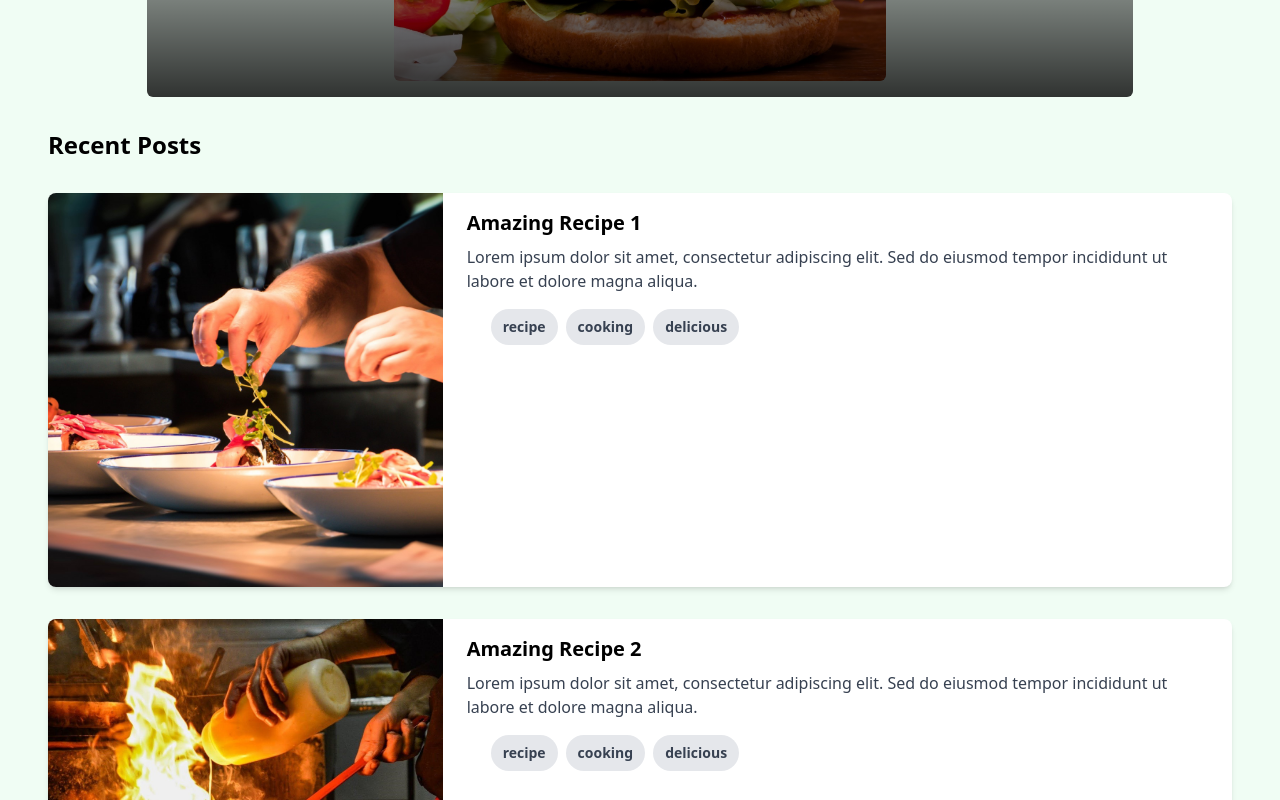
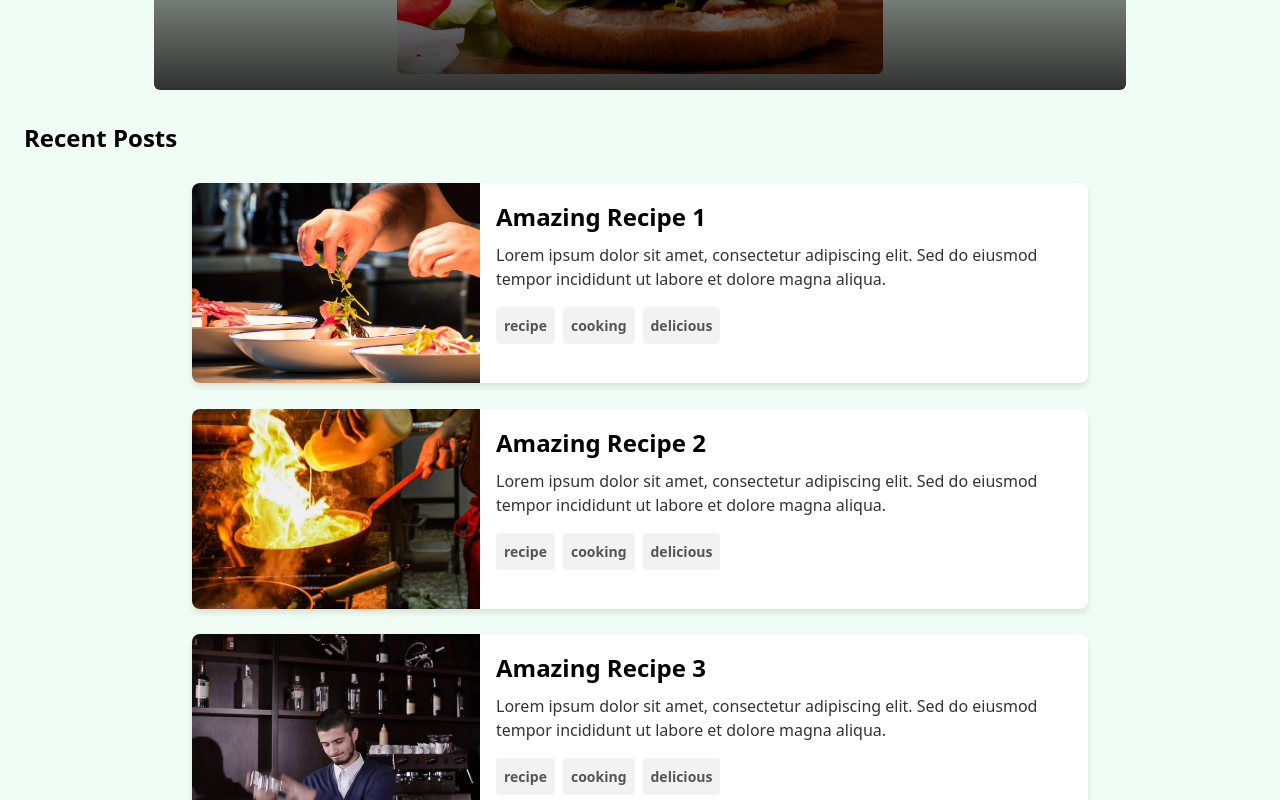
Before and after one commit to ramdeoines/Food-Blog, a Vue app: page / in a window 1280 px wide. Shown: the part 720-1520 px from the top of the page. Built offline with nearby package versions, Linux system fonts and the light colour scheme.

Commit message:
Wokring version, edited 'HomeCardComponent.vue' code.

```diff
--- a/src/components/CarouselComponent.vue
+++ b/src/components/CarouselComponent.vue
@@ -111,7 +111,7 @@ export default {
 <style scoped>
 /* Add Tailwind CSS styles specific to your carousel */
 .carousel-container {
-  max-width: 77%; /* Set your desired maximum width */
+  max-width: 76%; /* Set your desired maximum width */
   margin: 0 auto; /* Center the carousel */
 }
 
--- a/src/components/HomeCardComponent.vue
+++ b/src/components/HomeCardComponent.vue
@@ -1,14 +1,12 @@
 <template>
   <div class="flex justify-center">
-    <div class="max-w-full bg-white rounded-lg overflow-hidden shadow-md my-4 mx-2 sm:mx-4 md:mx-8 lg:mx-10 xl:mx-12 flex">
-      <img class="w-1/3 h-full object-cover object-left" :src="image" :alt="altText">
-      <div class="w-2/3 px-6 py-4">
-        <div class="font-bold text-xl mb-2">{{ title }}</div>
-        <p class="text-gray-700 text-base">{{ content }}</p>
-        <div class="px-6 pt-4 pb-2">
-          <span v-for="tag in tags" :key="tag"
-            class="inline-block bg-gray-200 rounded-full px-3 py-2 text-sm font-semibold text-gray-700 mr-2 mb-2">{{ tag
-            }}</span>
+    <div class="card-container">
+      <img :src="image" :alt="altText" class="card-image">
+      <div class="card-content">
+        <div class="card-title">{{ title }}</div>
+        <p class="card-text">{{ content }}</p>
+        <div class="card-tags">
+          <span v-for="tag in tags" :key="tag" class="card-tag">{{ tag }}</span>
         </div>
       </div>
     </div>
@@ -32,4 +30,70 @@ export default {
 .flex {
   justify-content: center;
 }
+
+/* Card Styles */
+.card-container {
+  max-width: 70%;
+  background-color: #fff;
+  border-radius: 8px;
+  overflow: hidden;
+  box-shadow: 0 4px 6px rgba(0, 0, 0, 0.1);
+  display: flex;
+  margin: 1%;
+}
+
+.card-image {
+  flex: 1;
+  object-fit: cover;
+  object-position: left;
+  width: 100%;
+  max-height: 200px;
+}
+
+.card-content {
+  flex: 2;
+  padding: 16px;
+  display: flex;
+  flex-direction: column;
+}
+
+.card-title {
+  font-size: 1.5rem;
+  font-weight: bold;
+  margin-bottom: 8px;
+}
+
+.card-text {
+  color: #333;
+  margin-bottom: 16px;
+}
+
+.card-tags {
+  display: flex;
+  flex-wrap: wrap;
+}
+
+.card-tag {
+  background-color: #f2f2f2;
+  color: #555;
+  font-size: 0.875rem;
+  font-weight: bold;
+  padding: 8px;
+  border-radius: 4px;
+  margin-right: 8px;
+  margin-bottom: 8px;
+}
+
+/* Media Query for Small Screens */
+@media screen and (max-width: 768px) {
+  .card-container {
+    flex-direction: column; /* Stack elements vertically on smaller screens */
+    max-width: 100%;
+    margin: 2% 0;
+  }
+
+  .card-image {
+    max-height: 100%; /* Adjusted for responsiveness */
+  }
+}
 </style>
--- a/src/views/HomeView.vue
+++ b/src/views/HomeView.vue
@@ -1,21 +1,21 @@
 <template>
   <div>
     <!-- Header Section -->
-    <header class="bg-lime-700 text-white p-4">
+    <header class="p-4">
       <h1 class="text-4xl font-bold">Tasty Tales</h1>
       <p class="text-lg font-semibold">Exploring the world of delicious food</p>
     </header>
 
     <!-- Featured Posts Section -->
     <section class="my-8">
-      <h2 class="text-2xl font-bold mb-4 ml-14">Featured Posts</h2>
+      <h2 class="text-2xl font-bold mb-4 ml-6">Featured Posts</h2>
       <!-- Featured Posts Carousel -->
       <carousel-component></carousel-component>
     </section>
 
     <!-- Recent Posts Section -->
     <section class="my-8">
-      <h2 class="text-2xl font-bold mb-4 ml-12">Recent Posts</h2>
+      <h2 class="text-2xl font-bold mb-4 ml-6">Recent Posts</h2>
       <!-- List of Recent Posts using the updated HomeCardComponent -->
       <home-card-component v-for="(post, index) in recentPosts" :key="index" :title="post.title"
         :content="post.description" :image="post.image" :altText="post.title" :tags="post.tags"></home-card-component>
```
